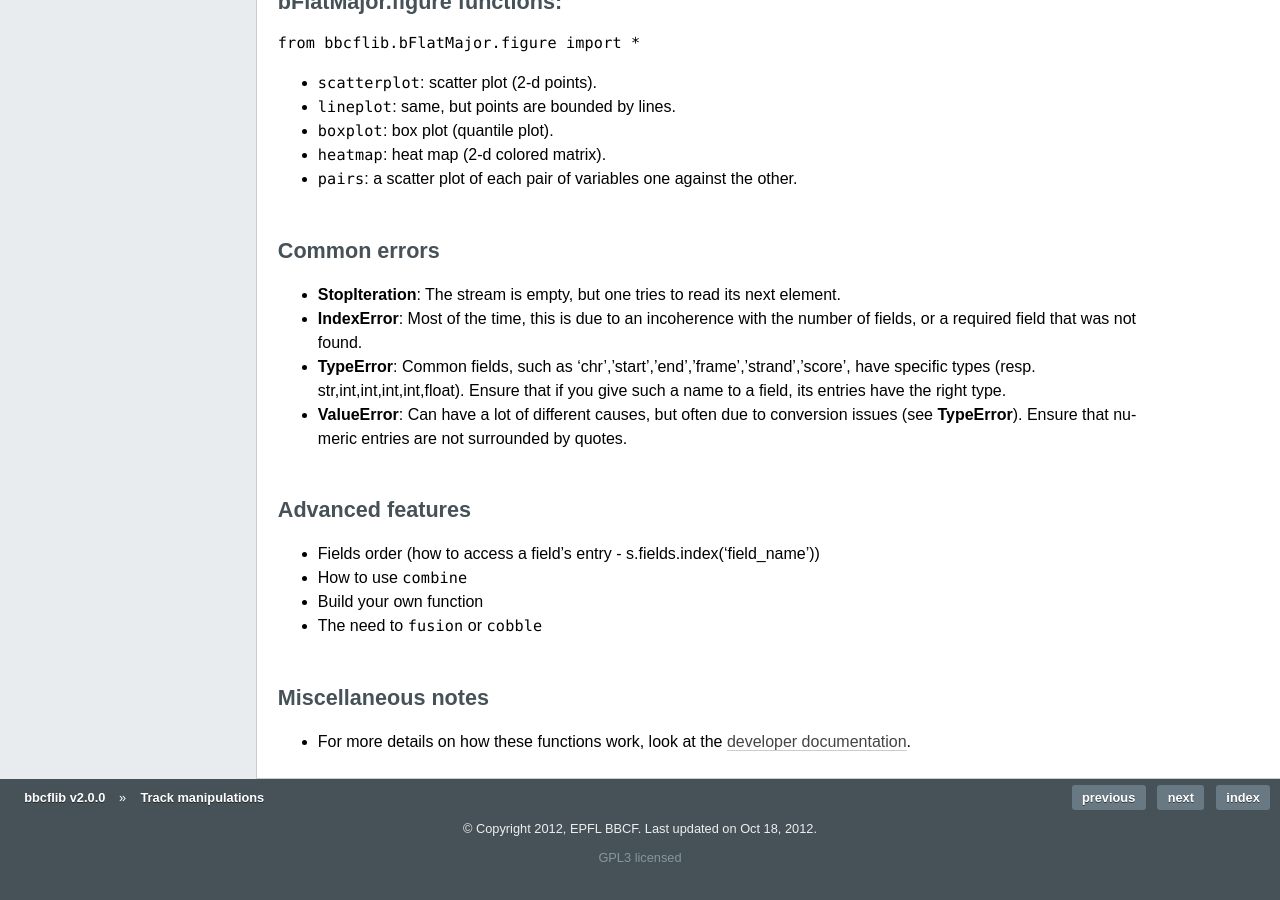
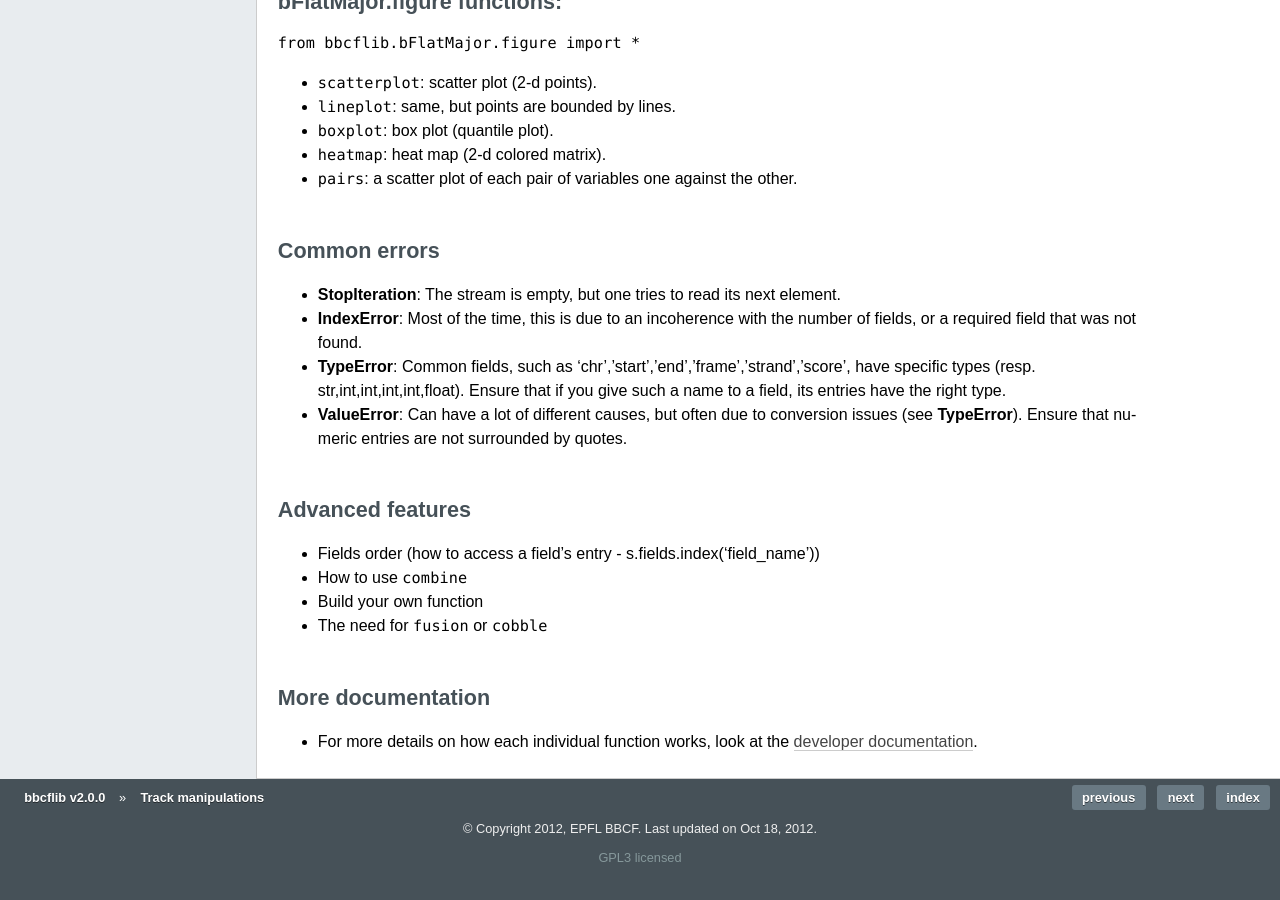
Before and after one commit to bbcf/bbcflib, a Sphinx documentation site: the page built from doc/tutorial_bFlatMajor.rst, in a window 1280 px wide and 900 px high, scrolled down 3356 px. Built offline with Sphinx 7.4.7, drawn with Linux system fonts in a browser that asks for light colours; formulas are drawn with MathJax 3; pages that are not in the unit, such as notebooks, are missing from menus.

Commit message:
link to dev doc

```diff
--- a/doc/tutorial_bFlatMajor.rst
+++ b/doc/tutorial_bFlatMajor.rst
@@ -179,9 +179,10 @@ Advanced features
 * Fields order (how to access a field's entry - s.fields.index('field_name'))
 * How to use ``combine``
 * Build your own function
-* The need to ``fusion`` or ``cobble``
+* The need for ``fusion`` or ``cobble``
 
-Miscellaneous notes
--------------------
+More documentation
+------------------
 
-* For more details on how these functions work, look at the :doc:`developer documentation <bbcflib_bFlatMajor>`.
+* For more details on how each individual function works,
+  look at the :doc:`developer documentation <bbcflib_bFlatMajor>`.
```
